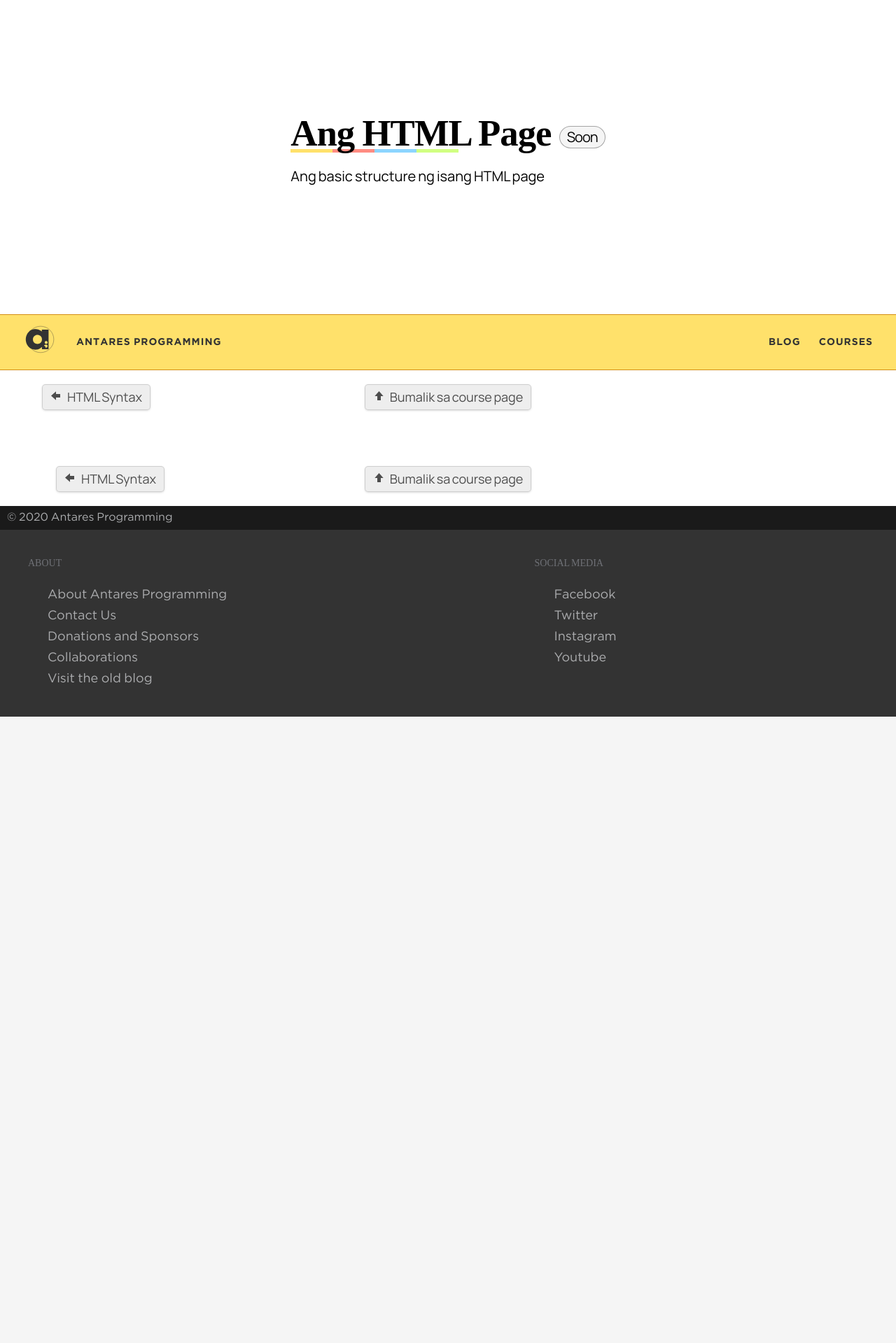
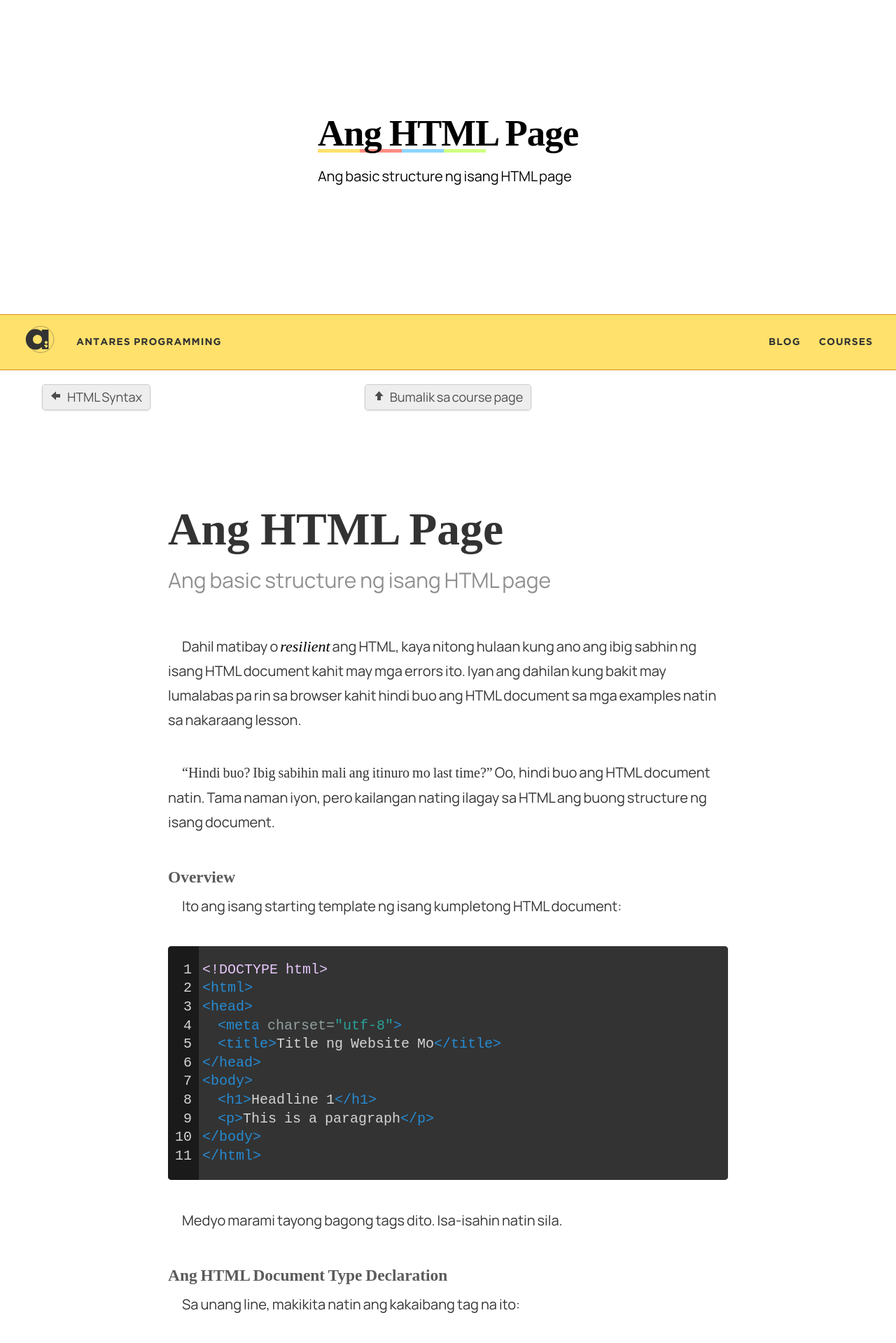
Before and after one commit to elementary/blog-template, a Jekyll site: the page built from courses/html-essentials/03-html-page.md, in a window 1280 px wide. Shown: the top 1919 px of the page at 70% size. Built offline with Jekyll 4.4.1, drawn with Linux system fonts in a browser that asks for light colours; some web fonts are replaced; before the commit the page ends 1024 px from its top, so only the background shows below that; some of the changed text lies outside the part shown.

Commit message:
Added new lesson

````diff
--- a/_courses/html-essentials.html
+++ b/_courses/html-essentials.html
@@ -10,7 +10,7 @@
 
 long_desc: "Sa course na ito, tatalakayin ang basics ng HTML. Kasama sa mga topics ang accessibility, kung paano malalaman kung aling tag ang gagamitin, at pag-una sa semantics ng isang Web page. Throughout this course, magkakaroon ng emphasis sa <i>separation of concerns</i>: gamitin ang HTML para ipaalam sa browser ang meaning at purpose ng content, <em>hindi ang visual styling</em> ng isang element. Para ito sa mga walang experience sa paggawa ng Web sites at mga Web developers na pero gustong magkaroon ng refresher course para ma-improve ang paggawa nila ng Web sites."
 release_date: 2020-09-30
-is_done: false
+is_done: true
 featured: true
 ---
 <h2>Prerequisites</h2>
--- a/_sass/_lesson.scss
+++ b/_sass/_lesson.scss
@@ -59,7 +59,7 @@
   gap: 0.25rem;
 }
 
-.lesson__article p:first-of-type {
+.lesson__article article > p:first-of-type {
 	font-size: 1.5em;
 	text-indent: 0;
 	opacity: 0.55;
@@ -79,6 +79,7 @@
   padding: 0 1rem;
   justify-items: center;
   align-items: center;
+  clear: both;
 
   .btn:first-child {
     justify-self: self-start;
@@ -479,3 +480,39 @@
 	font-family: var(--serif-font);
 	font-weight: normal;
 }
+
+aside.float {
+  width: 100%;
+	max-width: calc(((var(--content-width) / 3) * 2) - 4rem);
+	float: left;
+	background-image: linear-gradient(currentColor, currentColor);
+	background-size: 1px 75%;
+	background-repeat: no-repeat;
+	padding-left: 0.5rem;
+	padding-right: 2rem;
+	margin-right: 2rem;
+	text-align: right;
+	background-position: right center;
+
+	&.float--right {
+	  float: right;
+	  padding-right: 0.5rem;
+	  margin-right: 0;
+	  padding-left: 2rem;
+	  margin-left: 2rem;
+	  background-position: left center;
+	  text-align: left;
+  }
+
+  .float__header {
+	  font-size: 1.1rem;
+	  margin-top: 0;
+  }
+
+  p {
+    font-size: 0.9rem;
+    text-indent: 0;
+    line-height: 1.45;
+    margin-bottom: 0;
+  }
+}
--- a/courses/html-essentials/03-html-page.md
+++ b/courses/html-essentials/03-html-page.md
@@ -10,3 +10,55 @@
 has_downloads: false
 code:
 ---
+## Ang HTML Page
+Ang basic structure ng isang HTML page
+
+Dahil matibay o <i lang="en">resilient</i> ang HTML, kaya nitong hulaan kung ano ang ibig sabhin ng isang HTML document kahit may mga errors ito. Iyan ang dahilan kung bakit may lumalabas pa rin sa browser kahit hindi buo ang HTML document sa mga examples natin sa nakaraang lesson.
+
+<q>Hindi buo? Ibig sabihin mali ang itinuro mo last time?</q> Oo, hindi buo ang HTML document natin. Tama naman iyon, pero kailangan nating ilagay sa HTML ang buong structure ng isang document.
+
+### Overview
+Ito ang isang starting template ng isang kumpletong HTML document:
+```html
+<!DOCTYPE html>
+<html>
+<head>
+  <meta charset="utf-8">
+  <title>Title ng Website Mo</title>
+</head>
+<body>
+  <h1>Headline 1</h1>
+  <p>This is a paragraph</p>
+</body>
+</html>
+```
+
+Medyo marami tayong bagong tags dito. Isa-isahin natin sila.
+
+### Ang HTML Document Type Declaration
+Sa unang line, makikita natin ang kakaibang tag na ito:
+```html
+<!DOCTYPE html>
+```
+
+Ang tag na ito ay isang <dfn>Document Type Declaration</dfn>, or in short, <i></i>. Basically, isa itong declaration na nagsasabi sa browser kung aling version ng HTML ang gamit natin. Kapag nilagay natin ang `<!DOCTYPE html>`, sinasabi natin sa browser na latest version ang gusto nating gamitin. May iba pang mga Document Type Declaration, pero hindi na mahalaga iyon ngayon kasi latest na ang gusto nating gamitin.
+
+<aside class="float float--right">
+<h4 class="float__header">Ang original purpose ng doctype</h4>
+<p>Noong bago pa lang ang HTML, around 1992, ginawa ang doctype para sabihin sa browser kung saan nito mahahanap ang grammatical rules na gagamitin nito para i-interpret ang HTML document. Nagkaroon din ng maraming version ng HTML, mula sa 1.0, 2.0, 3.0, 3.2, 4.01, XHTML 1.0, at ang latest version na ginagamit natin ngayon, ang HTML5. Sa ngayon, wala na &rsquo;tong masyadong ginagawa except sabihin sa browser na latest version ng HTML ang gamit mo.</p>
+</aside>
+
+### Ang root element: `<html></html>`
+Ang `<html></html>`, tinatawag din na <i>root element</i>, ang nagre-represent sa buong HTML page. Ginagamit ito ng CSS at JavaScript, kaya mahalaga na mayroon nito.
+
+### Para sa metadata: `<head></head>`
+Sa `<head></head>` tag nakalagay ang metadata. Kasama rito ang <a href="/glossary/#character-set" class="glossary-entry-link" data-glossary-term="character set">character set</a> na ginagamit ng isang webpage, ang title at description ng HTML page mo, at iba pa. Basically, dito nakalagay ang lahat ng information tungkol sa webpage mo na hindi kailangang makita ng user, o browser lang ang makakakita.
+
+### Ang `<meta>` Tag
+Ang `<meta>` tag ang isa sa mga HTML tags na may pinakamaraming kayang gawin. Sa example natin, mayroon itong additional na syntax (`charset="utf-8"`). Pag-uusapan natin kung ano iyan sa mga susunod na lesson. Pero sa ngayon, ang kailangan mo lang malaman ay ginagamit iyan para maging maayos ang <a href="/glossary/#character-set" class="glossary-entry-link" data-glossary-term="character set">character set</a> na gagamitin ng browser para i-display ang HTML page mo.
+
+### Ang `<title></title>` Tag
+Ang `<title></title>` tag ang nagsasabi sa browser kung ano ang title ng webpage mo. Ito rin ang idi-display sa browser tab, sa bookmarks, at sa iba pang lugar na puwedeng mag-appear ang webpage mo. Ginagamit din ito ng search engines kapag dini-display ang webpage mo sa search results, pati na sa mga social networking sites kapag may nag-share nito.
+
+### Ang `<body></body>` Tag
+Sa `<body></body>` tag nakalagay ang lahat ng content ng webpage natin. So basically, dito natin ilalagay ang HTML elements na ginawa natin sa nakaraang lesson.
````
Also changed, not shown: courses/html-essentials/02-html-syntax.md (+9 -0 lines).
